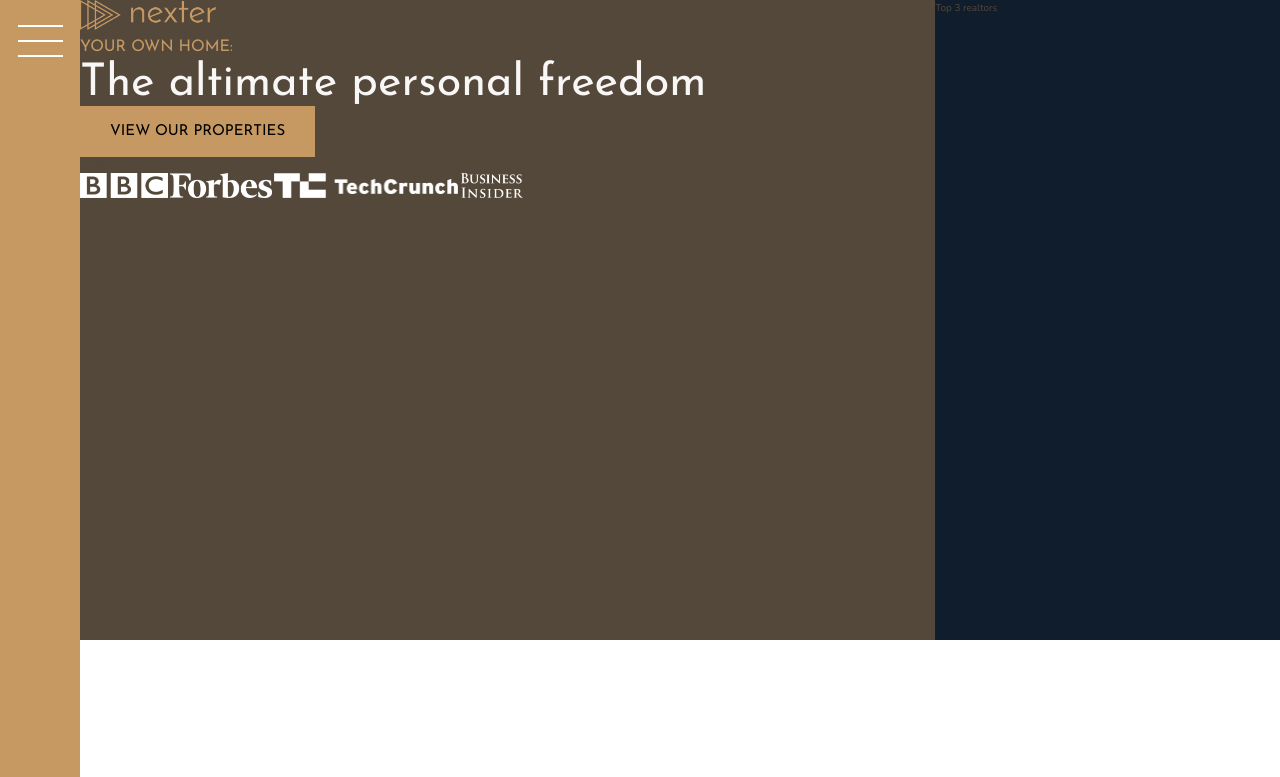
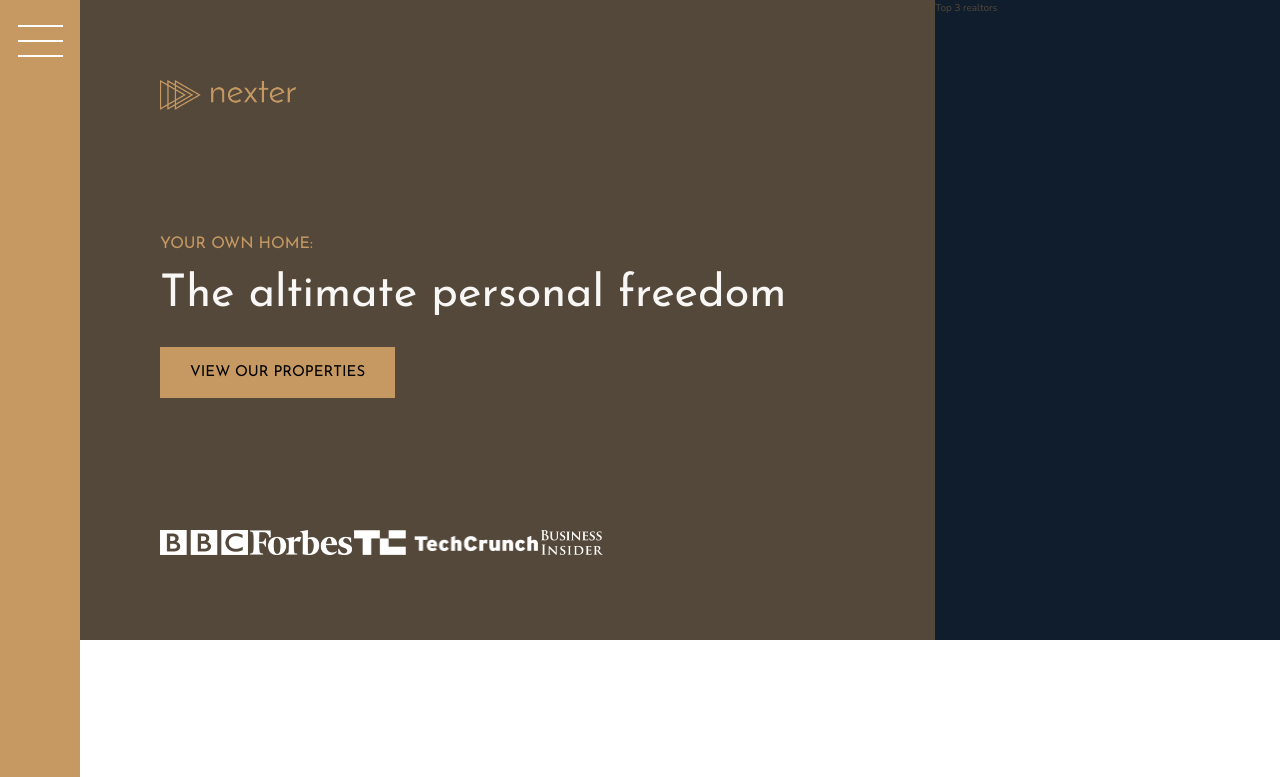
Before and after one commit to ItsThankK/nexter-project, a website: page index.html in a window 1280 px wide. Shown: the top 777 px of the page. Drawn offline with nearby package versions, Linux system fonts and the light colour scheme.

Commit message:
styling header: style contents & center

```diff
--- a/index.html
+++ b/index.html
@@ -22,7 +22,7 @@
       <img src="img/logo.png" alt="logo" class="header__logo" />
       <h3 class="heading-3">Your own home:</h3>
       <h1 class="heading-1">The altimate personal freedom</h1>
-      <button class="btn">View our properties</button>
+      <button class="btn header__btn">View our properties</button>
       <div class="header__seenon-text">As seen on</div>
       <div class="header__seenon-logos">
         <img src="img/logo-bbc.png" alt="seen on logo 1" />
--- a/sass/_header.scss
+++ b/sass/_header.scss
@@ -5,9 +5,19 @@
     url(../img/hero.jpeg);
     background-size: cover;
     background-position: center;
+    padding: 8rem;
+
+    display: grid;
+    grid-template-rows: 1fr min-content 6rem 1fr;
+    row-gap: 1.5rem;
 
   &__logo {
     height: 3rem;
+  }
+
+  &__btn {
+    align-self: start;
+    justify-self: start;
   }
 
   &__seenon-text {
```
Also changed, not shown: css/style.css, 1 other file.
